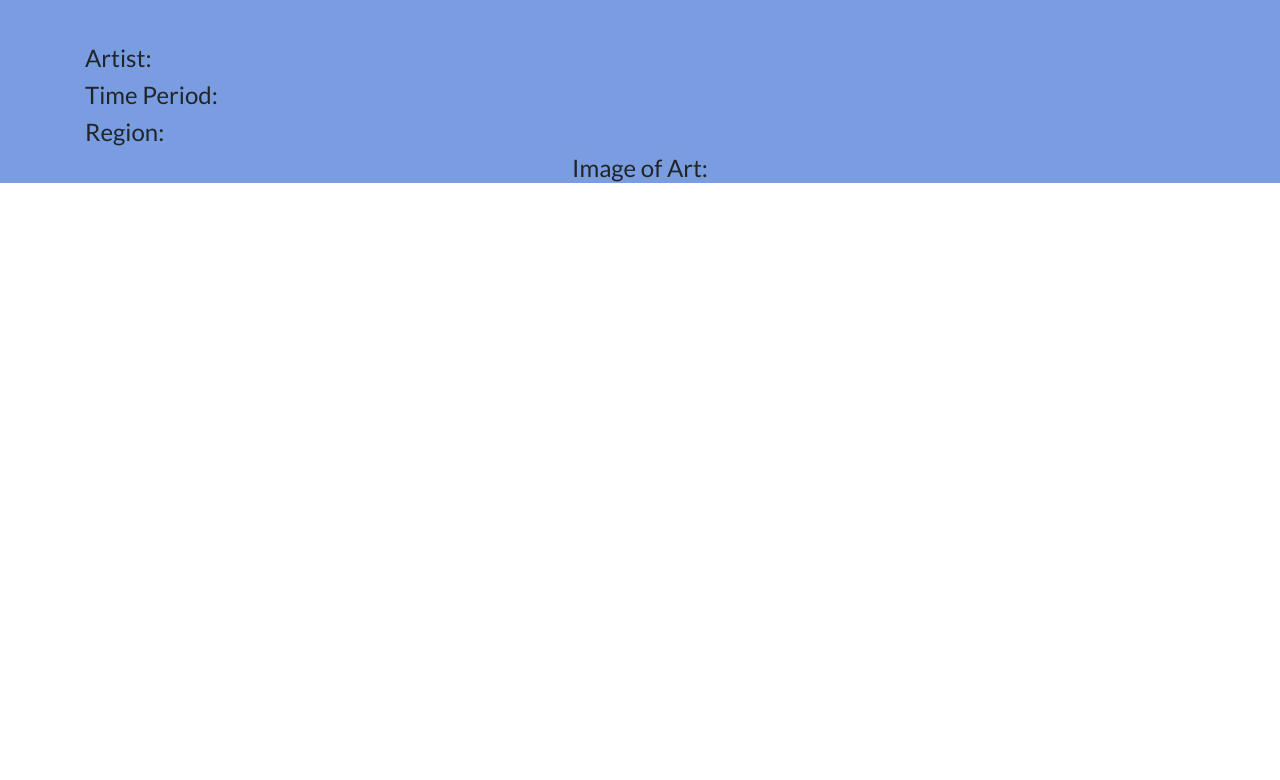
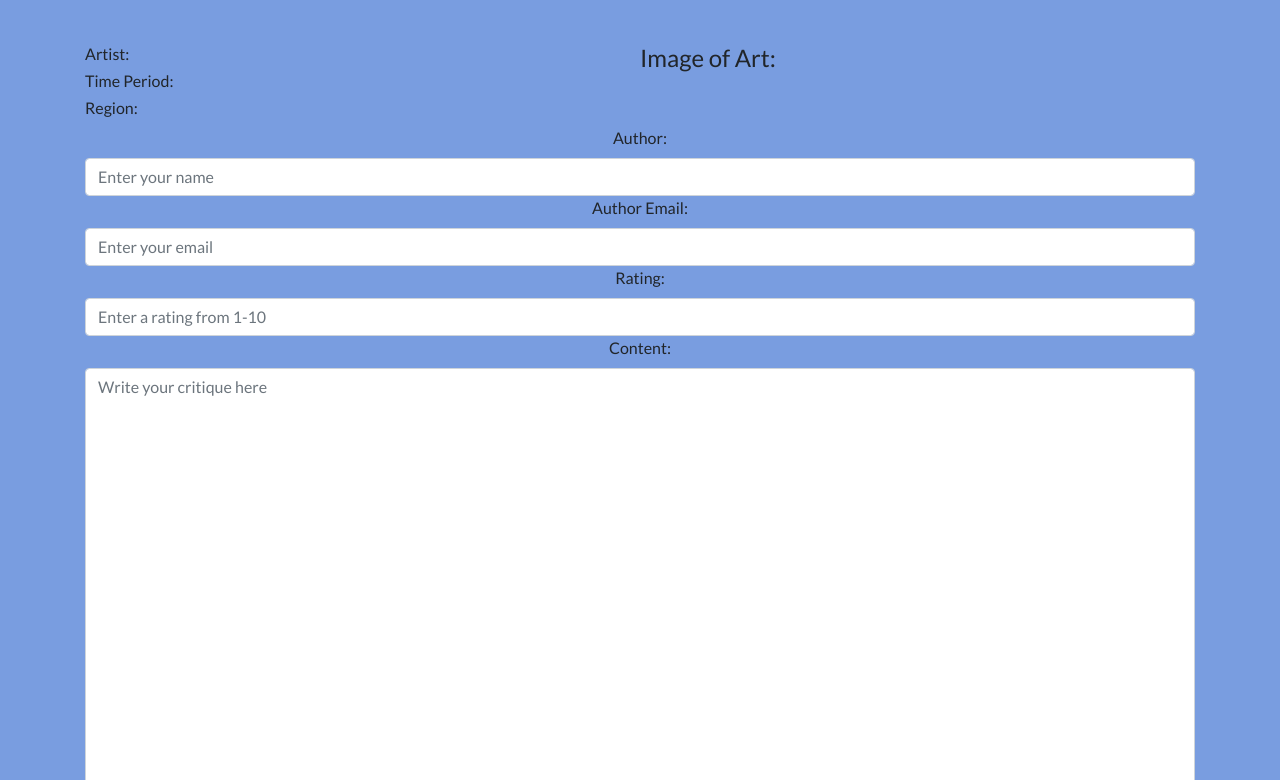
Before and after one commit to Group-Art-Project/Art-Project, a React (Create React App) app in the folder client/: page /critique/new in a window 1280 px wide. Shown: the part 260-1040 px from the top of the page. Before the commit the page ends 800 px from the top, so only its background shows below. Built offline with nearby package versions, Linux system fonts and the light colour scheme.

Commit message:
added more App.css and created the CreateCritique.js file

```diff
--- a/client/src/App.css
+++ b/client/src/App.css
@@ -25,7 +25,12 @@
   margin-bottom: 30px;
 }
 .artData{
-  display: block;
-  justify-items: left;
-  justify-content: left;
+  flex: 2;
+  align-items: flex-start;
+  text-align: left;
+
 }
+
+.allArtData {
+  display: flex;
+}
--- a/client/src/components/CreateCritique.js
+++ b/client/src/components/CreateCritique.js
@@ -1,10 +1,18 @@
 import React from 'react';
+import { useState } from "react";
 import { Link } from "react-router-dom";
 
-const CreateCritique = (props) => {
-  return (
+const CreateCritique = () => {
+    const [authorEmail, setAuthorEmail] = useState("");
+    const [author, setAuthor] = useState("");
+    const [rating, setRating] = useState("");
+    const [content, setContent] = useState("");
+
+
+    return (
         <div className='container'>
             <div className='pageTitleButton'>
+
                 <h1>Give Your Critique of Art.title</h1>
                 <Link to="/allcritiques">
                     <button className="goToBlogButton"> Go to blog </button>
@@ -13,14 +21,61 @@ const CreateCritique = (props) => {
                     <button className="goToBlogButton"> Go to home </button>
                 </Link>
             </div>
-            <div className='artData'>
-                <h4>Artist:</h4>
-                <h4>Time Period:</h4>
-                <h4>Region:</h4>
+            <div className='allArtData'>
+                <div className='artData'>
+                    <h6>Artist:</h6>
+                    <h6>Time Period:</h6>
+                    <h6>Region:</h6>
+                </div>
+                <div className='artData'>
+                    <h4>Image of Art: </h4>
+                </div>
             </div>
-            <div>
-                <h4>Image of Art: </h4>
+            <form>
+            <div className="form-group">
+                <div className="column">
+                <label htmlFor="author">Author:</label>
+                <input
+                type="text"
+                className="form-control"
+                placeholder="Enter your name"
+                onChange={(e) => setAuthor(e.target.value)}
+                value={author}
+                />
+
+                <label htmlFor="authorEmail">Author Email:</label>
+                <input
+                type="text"
+                className="form-control"
+                placeholder="Enter your email"
+                onChange={(e) => setAuthorEmail(e.target.value)}
+                value={authorEmail}
+                />
+                <label htmlFor="rating">Rating:</label>
+                <input name="rating"
+                type="text"
+                className="form-control"
+                placeholder="Enter a rating from 1-10"
+                onChange={(e) => setRating(e.target.value)}
+                value={rating}
+                ></input>
+
+
+                <label htmlFor="content">Content:</label>
+                <textarea name="content" cols="20" rows="25"
+                type="textarea"
+                className="form-control"
+                placeholder="Write your critique here"
+                onChange={(e) => setContent(e.target.value)}
+                value={content}
+                ></textarea>
+
+                </div>
             </div>
+            <span className='deletePost'>
+            <button className="btn btn-primary" type="submit">Add Critique </button>
+            </span>
+            </form>
         </div>
   )
 }
```
